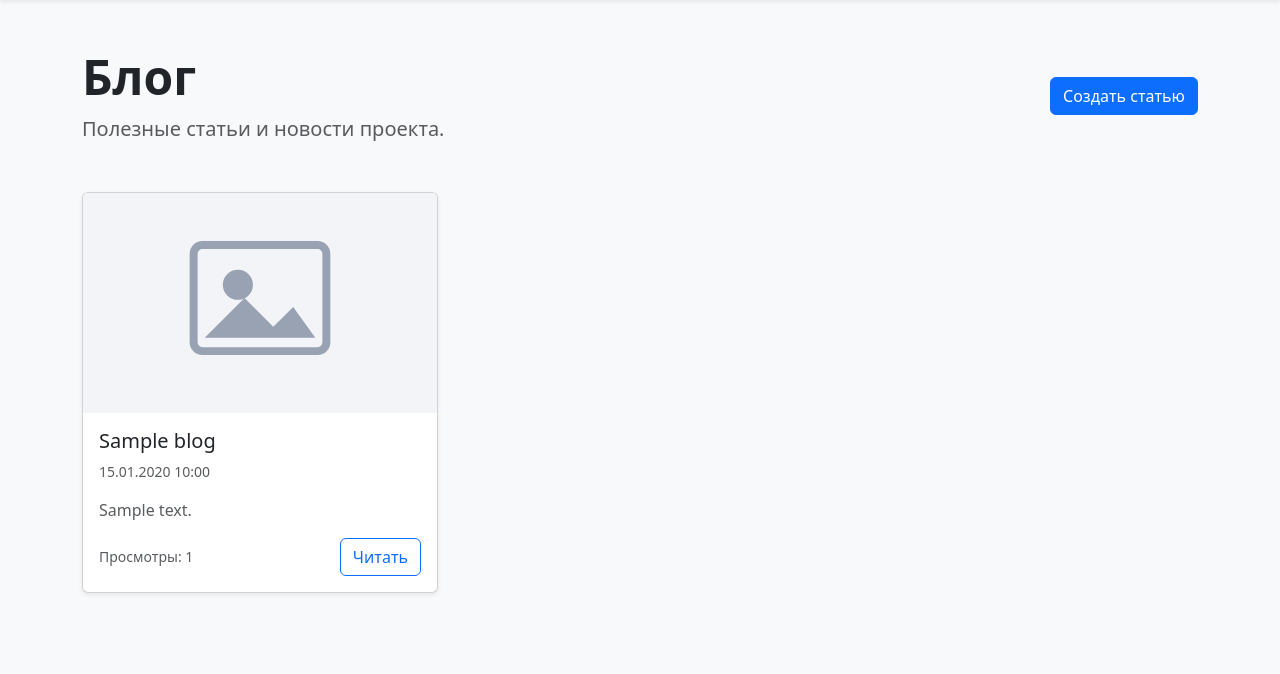
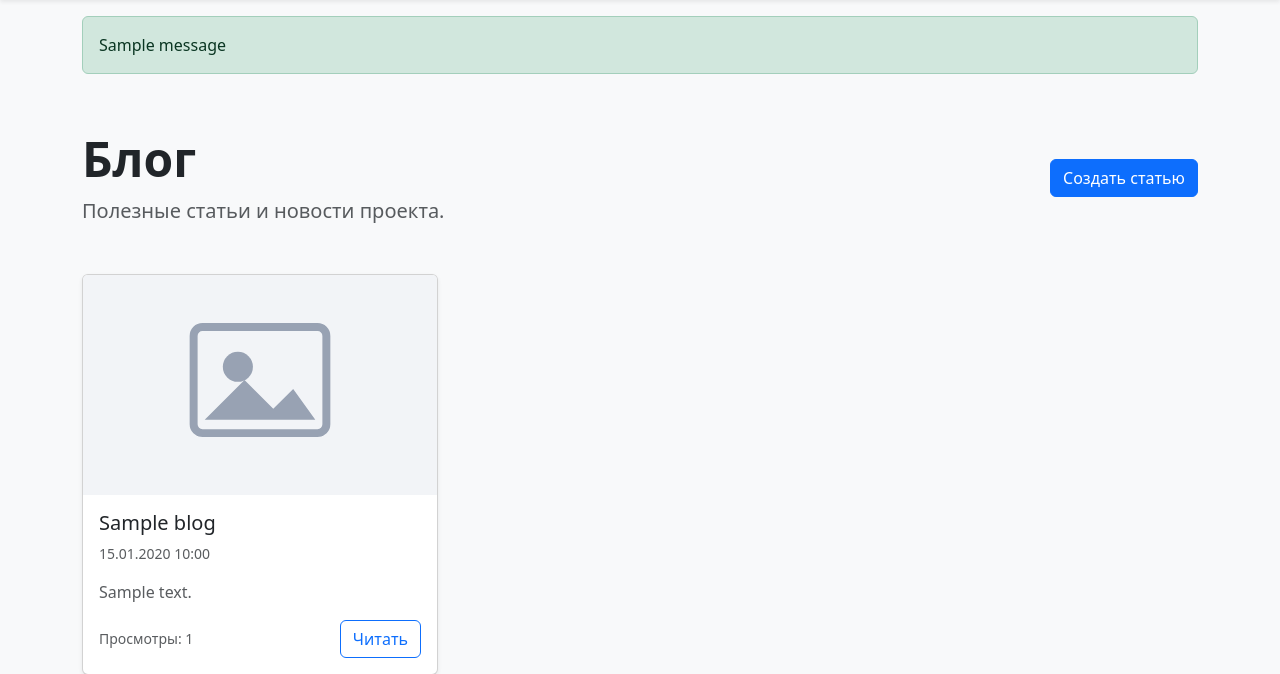
Before and after one commit to ALTSisyphus/simple_shop, a Django app: template blog/templates/blog/blog_list.html in a window 1280 px wide. Shown: the part 73-747 px from the top of the page. Run offline with Django 5.2, Linux system fonts and the light colour scheme; the template is opened without the code that fills it: most values are stand-ins (such as "Sample title", 1, 10 or a date in 2020); one stand-in notice (Sample message) is shown.

Commit message:
Обновлён базовый шаблон каталога

```diff
--- a/catalog/templates/catalog/base.html
+++ b/catalog/templates/catalog/base.html
@@ -29,6 +29,16 @@
     </div>
 </header>
 
+{% if messages %}
+    <div class="container pt-3">
+        {% for message in messages %}
+            <div class="alert alert-{{ message.tags|default:'info' }} mb-2" role="alert">
+                {{ message }}
+            </div>
+        {% endfor %}
+    </div>
+{% endif %}
+
 <main class="flex-grow-1">
     {% block content %}
     {% endblock %}
```
